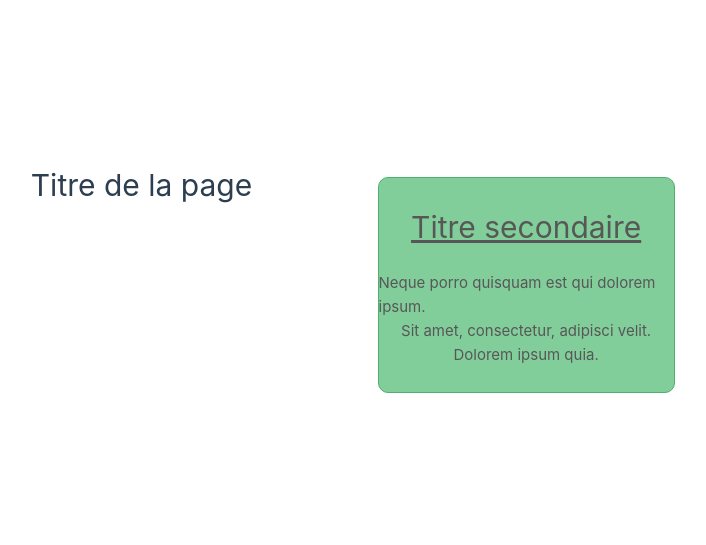
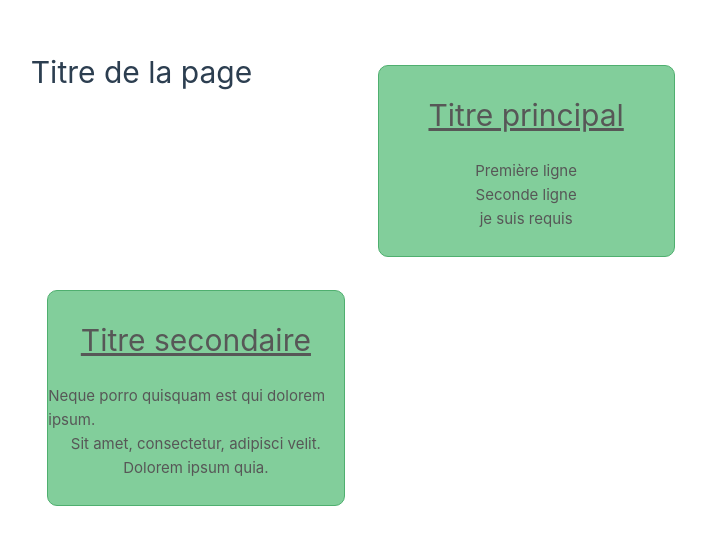
Before and after one commit to GregMarshall999/initiation-poe, a Vue app: page / in a window 1280 px wide. Shown: the part 115-660 px from the top of the page, without its empty margins (279-985 px from the left). Built offline with nearby package versions, Linux system fonts and the light colour scheme.

Commit message:
emit event plus payload via event

```diff
--- a/index.html
+++ b/index.html
@@ -1,5 +1,5 @@
 <!DOCTYPE html>
-<html lang="">
+<html lang="fr">
   <head>
     <meta charset="UTF-8">
     <link rel="icon" href="/favicon.ico">
--- a/src/App.vue
+++ b/src/App.vue
@@ -1,10 +1,12 @@
 <template>
-	<h1>Titre de la page</h1>
+	<h1>{{ titrePage }}</h1>
 
 	<Affichage
 		:titre="affichage1.titre"
 		:textes="affichage1.textes"
 		:obj="{test: 'je suis requis'}"
+		:show="true"
+		@envoyer-titre="titre => changerTitre(titre)"
 	/>
 
 	<Affichage
@@ -12,18 +14,24 @@
 		:textes="affichage2.textes"
 		:obj="{}"
 		:show="true"
+		@envoyerTitre="changerTitre"
 	/>
 </template>
 
 <script setup>
 import { reactive } from 'vue';
 import Affichage from './components/Affichage.vue';
+import { ref } from 'vue';
+
+const titrePage = ref('Titre de la page');
+const changerTitre = newTitre => {
+	titrePage.value = newTitre;
+}
 
 const affichage1 = reactive({
 	titre: 'Titre principal',
 	textes: ['Première ligne', 'Seconde ligne'],
 })
-
 const affichage2 = reactive({
 	titre: 'Titre secondaire',
 	textes: [
--- a/src/components/Affichage.vue
+++ b/src/components/Affichage.vue
@@ -1,5 +1,10 @@
 <template>
-    <div v-show="show" class="container">
+    <div
+        v-show="show"
+        class="container"
+        @click="emit('envoyerTitre', props.titre)"
+        style="cursor: pointer;"
+    >
         <h1>{{ titre }}</h1>
         <p v-for="t in textes">{{ t }}</p>
 
@@ -24,6 +29,8 @@ const props = defineProps({
     }
 });
 
+const emit = defineEmits(['envoyerTitre']);
+
 </script>
 
 <style scoped>
```
